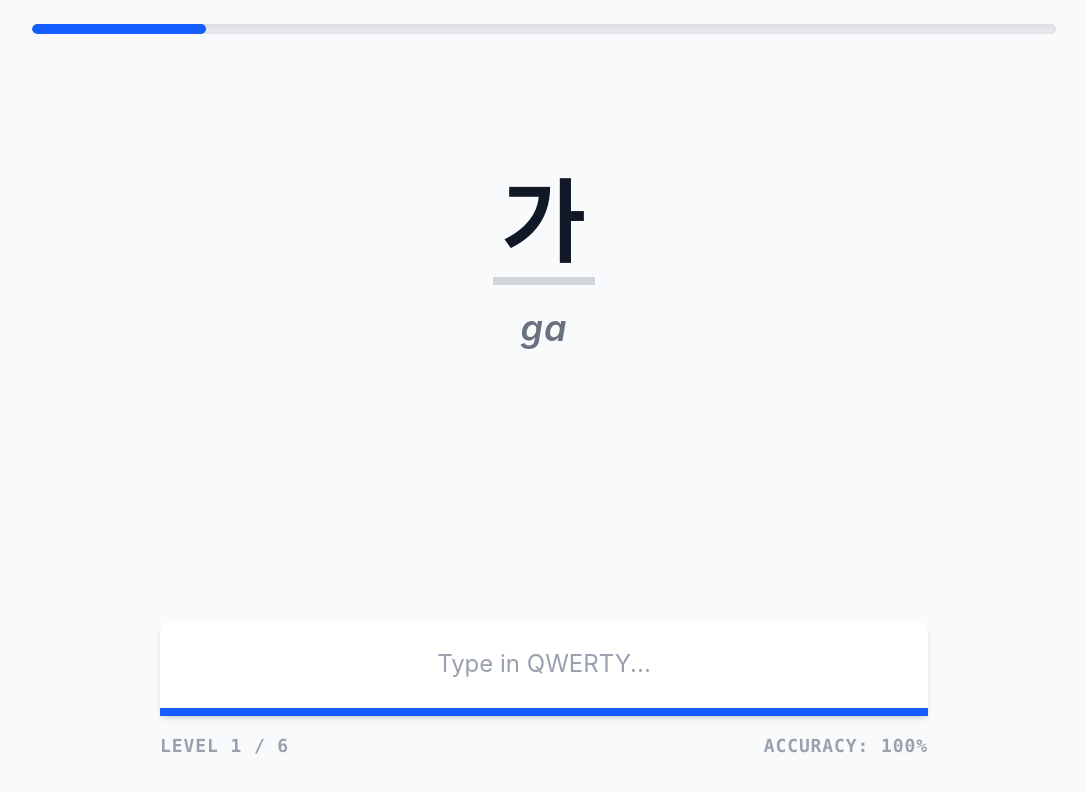
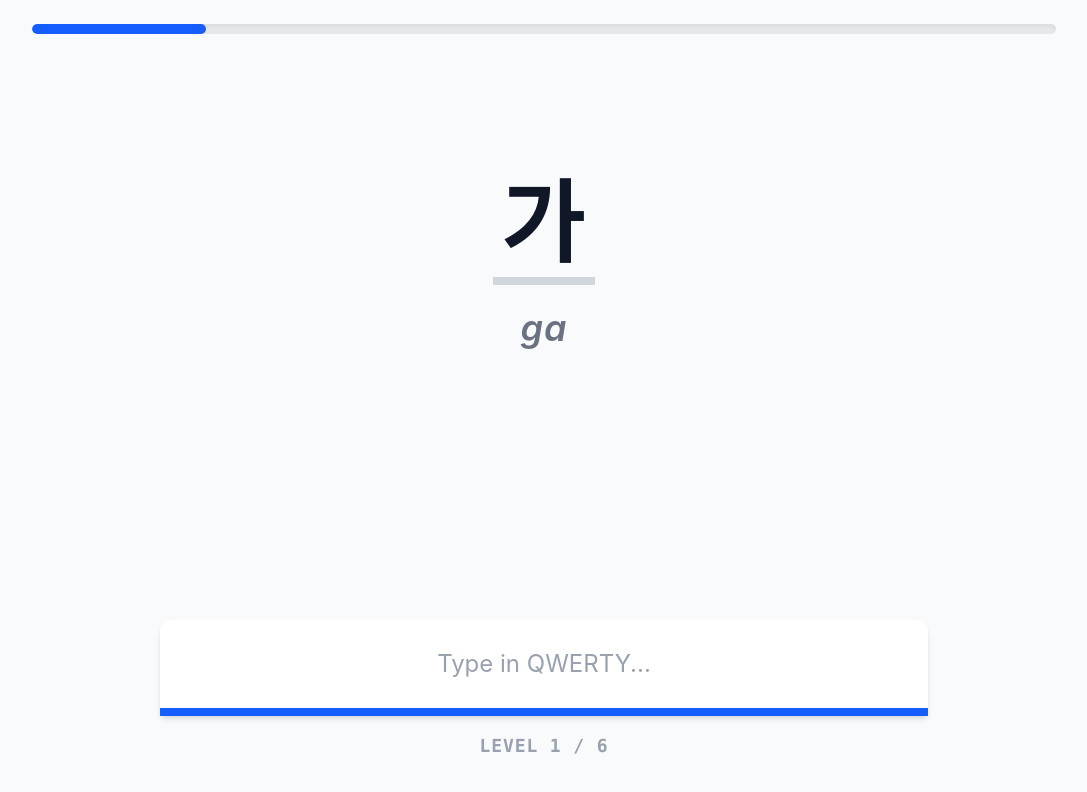
Before and after one commit to dyoo/korean-typing-tutor, a Svelte app: page / in a window 1280 px wide. Shown: the top 792 px of the page, without its empty margins (96-1183 px from the left). Built offline with nearby package versions, Linux system fonts and the light colour scheme.

Commit message:
Remove accuracy display from App.svelte for a cleaner, distraction-free interface

```diff
--- a/src/App.svelte
+++ b/src/App.svelte
@@ -9,7 +9,6 @@
   let currentIndex = $state(session.getCurrentIndex());
   let userInput = $state(session.getUserInput());
   let errors = $state(session.getErrors());
-  let accuracy = $state(session.getAccuracy());
   let progress = $state(session.getProgressPercentage());
   let currentItem = $state(session.getCurrentItem());
   let isCompleted = $state(session.getIsItemCompleted());
@@ -27,7 +26,6 @@
     currentIndex = session.getCurrentIndex();
     userInput = session.getUserInput();
     errors = session.getErrors();
-    accuracy = session.getAccuracy();
     progress = session.getProgressPercentage();
     currentItem = session.getCurrentItem();
     isCompleted = session.getIsItemCompleted();
@@ -141,9 +139,8 @@
       />
     </div>
 
-    <div class="flex justify-between w-full mt-4 text-lg text-gray-400 font-mono font-bold uppercase tracking-wider">
+    <div class="flex justify-center w-full mt-4 text-lg text-gray-400 font-mono font-bold uppercase tracking-wider">
       <span>Level {currentIndex + 1} / {session.getTotalItems()}</span>
-      <span>Accuracy: {accuracy}%</span>
     </div>
   </div>
 </main>
```
